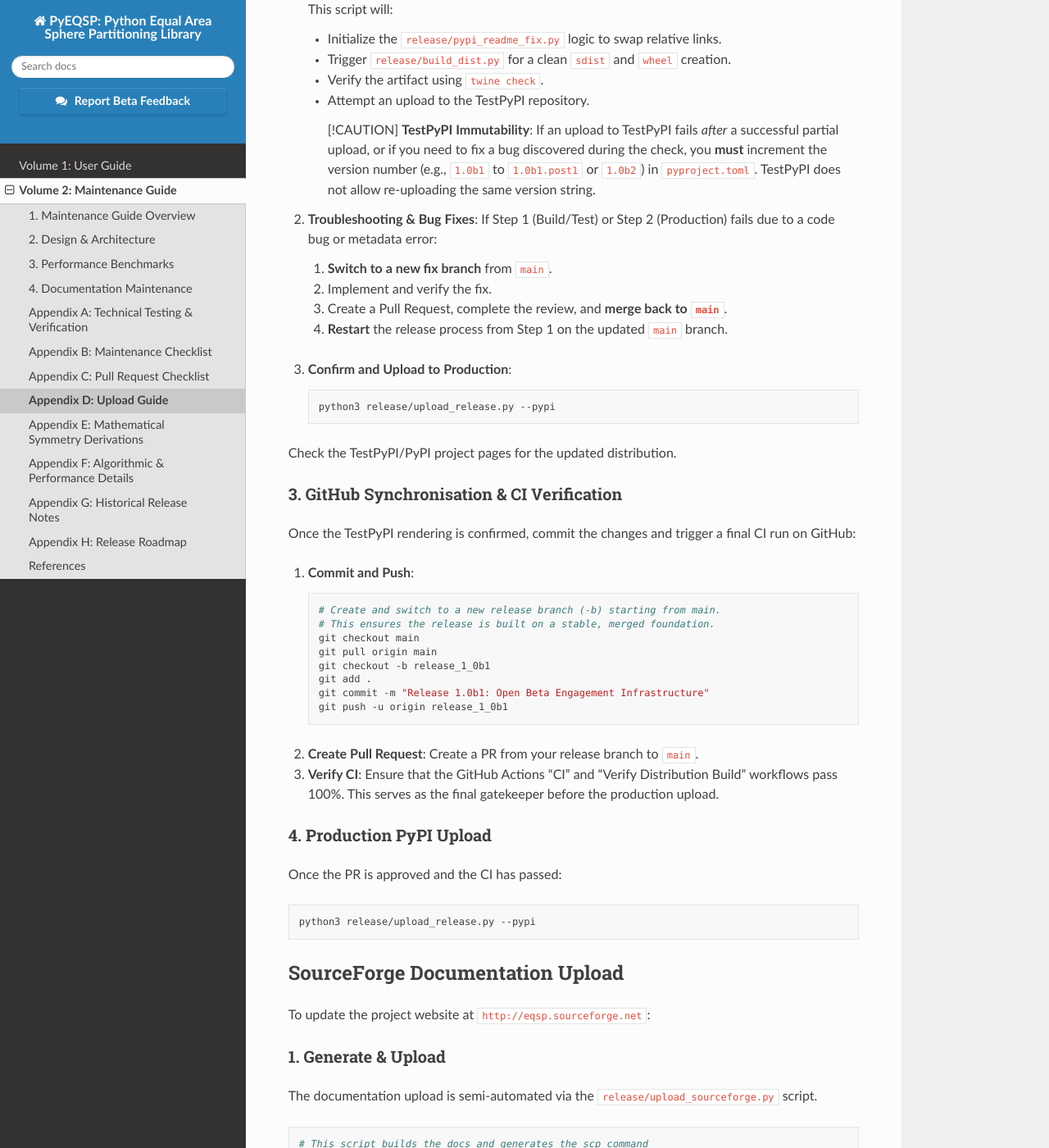
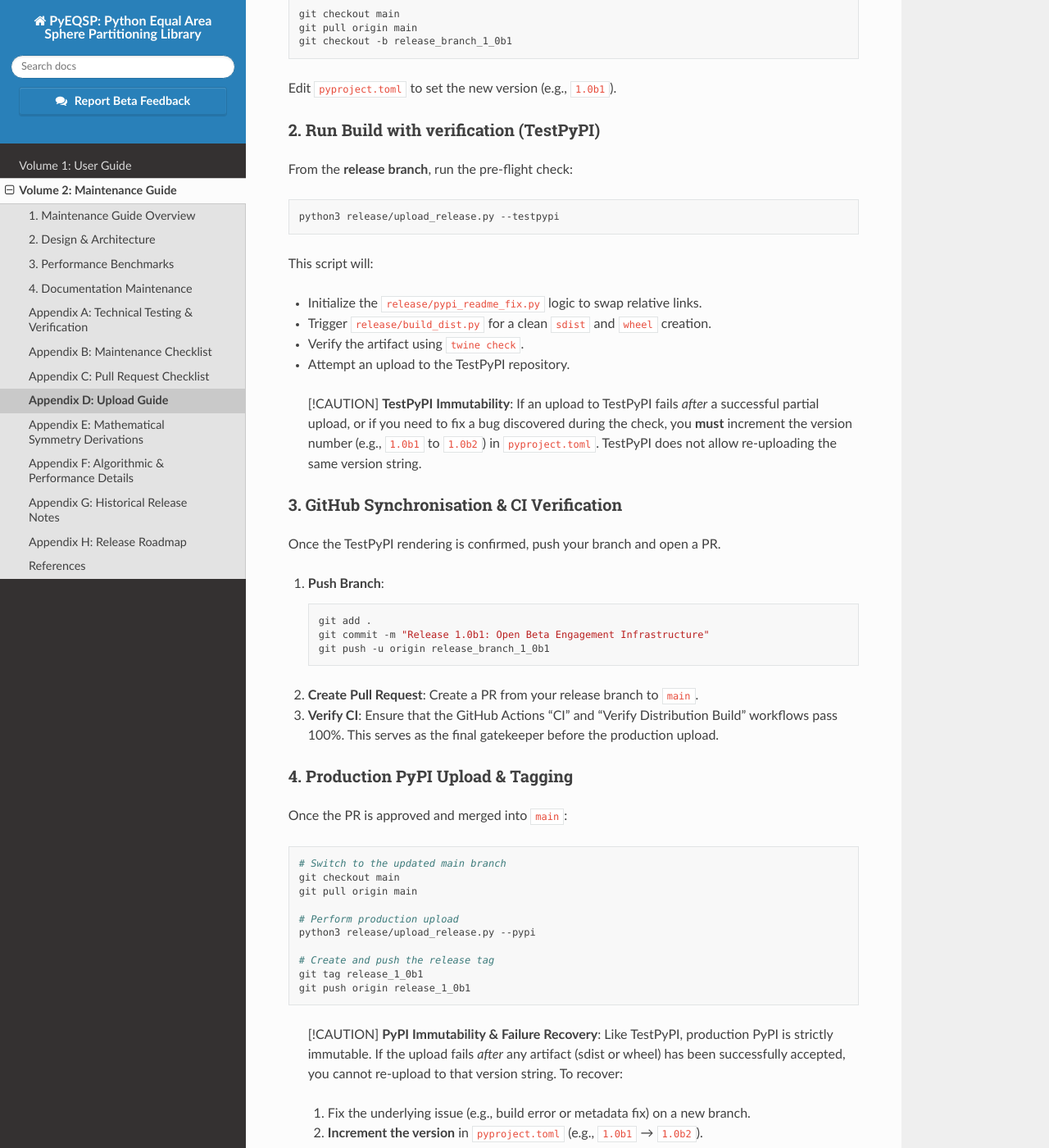
Before and after one commit to penguian/eqsp, a Sphinx documentation site: the page built from doc/maintainer/upload_guide.md, in a window 1280 px wide and 1400 px high, scrolled down 585 px. Shown: the whole window at 82% size. Built offline with Sphinx 7.4.7 and the Read the Docs theme 3.1.0, drawn with Linux system fonts in a browser that asks for light colours; some of the changed text lies outside the part shown.

Commit message:
Improve the upload guide and reorganize the Maintenance Guide

````diff
--- a/doc/maintainer/upload_guide.md
+++ b/doc/maintainer/upload_guide.md
@@ -3,52 +3,43 @@
 This guide details the procedures for uploading PyEQSP distributions and documentation to their respective hosting platforms using the project's automation suite.
 
 > [!IMPORTANT]
-> **Branch Assumption**: All release procedures (Step 1 onwards) assume you are starting from a clean and up-to-date **`main`** branch. Ensure all feature PRs have been merged before proceeding.
+> **Protected Branch Policy**: These procedures assume the **`main`** branch is protected. All changes, including version bumps, must be performed on a release branch and merged via Pull Request after verification.
 
 ## Release Distribution (PyPI / TestPyPI)
 
 To build and upload the package, use the scripts in the `release/` directory. These scripts ensure that all documentation links are converted to absolute GitHub URLs for correct rendering on project pages.
 
-1.  **Run Build with verification**:
-    ```bash
-    python3 release/upload_release.py --testpypi
-    ```
-    This script will:
-    *   Initialize the `release/pypi_readme_fix.py` logic to swap relative links.
-    *   Trigger `release/build_dist.py` for a clean `sdist` and `wheel` creation.
-    *   Verify the artifact using `twine check`.
-    *   Attempt an upload to the TestPyPI repository.
+### 1. Create Release Branch & Version Bump
+Start from an up-to-date `main` branch and create a dedicated staging area.
+```bash
+git checkout main
+git pull origin main
+git checkout -b release_branch_1_0b1
+```
+Edit `pyproject.toml` to set the new version (e.g., `1.0b1`).
 
-    > [!CAUTION]
-    > **TestPyPI Immutability**: If an upload to TestPyPI fails *after* a successful partial upload, or if you need to fix a bug discovered during the check, you **must** increment the version number (e.g., `1.0b1` to `1.0b1.post1` or `1.0b2`) in `pyproject.toml`. TestPyPI does not allow re-uploading the same version string.
+### 2. Run Build with verification (TestPyPI)
+From the **release branch**, run the pre-flight check:
+```bash
+python3 release/upload_release.py --testpypi
+```
+This script will:
+*   Initialize the `release/pypi_readme_fix.py` logic to swap relative links.
+*   Trigger `release/build_dist.py` for a clean `sdist` and `wheel` creation.
+*   Verify the artifact using `twine check`.
+*   Attempt an upload to the TestPyPI repository.
 
-2.  **Troubleshooting & Bug Fixes**:
-    If Step 1 (Build/Test) or Step 2 (Production) fails due to a code bug or metadata error:
-    1.  **Switch to a new fix branch** from `main`.
-    2.  Implement and verify the fix.
-    3.  Create a Pull Request, complete the review, and **merge back to `main`**.
-    4.  **Restart** the release process from Step 1 on the updated `main` branch.
-
-3.  **Confirm and Upload to Production**:
-    ```bash
-    python3 release/upload_release.py --pypi
-    ```
-
-Check the TestPyPI/PyPI project pages for the updated distribution.
+> [!CAUTION]
+> **TestPyPI Immutability**: If an upload to TestPyPI fails *after* a successful partial upload, or if you need to fix a bug discovered during the check, you **must** increment the version number (e.g., `1.0b1` to `1.0b2`) in `pyproject.toml`. TestPyPI does not allow re-uploading the same version string.
 
 ### 3. GitHub Synchronisation & CI Verification
-Once the TestPyPI rendering is confirmed, commit the changes and trigger a final CI run on GitHub:
+Once the TestPyPI rendering is confirmed, push your branch and open a PR.
 
-1. **Commit and Push**:
+1. **Push Branch**:
    ```bash
-   # Create and switch to a new release branch (-b) starting from main.
-   # This ensures the release is built on a stable, merged foundation.
-   git checkout main
-   git pull origin main
-   git checkout -b release_1_0b1
    git add .
    git commit -m "Release 1.0b1: Open Beta Engagement Infrastructure"
-   git push -u origin release_1_0b1
+   git push -u origin release_branch_1_0b1
    ```
 
 2. **Create Pull Request**:
@@ -57,11 +48,26 @@ Once the TestPyPI rendering is confirmed, commit the changes and trigger a final
 3. **Verify CI**:
    Ensure that the GitHub Actions "CI" and "Verify Distribution Build" workflows pass 100%. This serves as the final gatekeeper before the production upload.
 
-### 4. Production PyPI Upload
-Once the PR is approved and the CI has passed:
+### 4. Production PyPI Upload & Tagging
+Once the PR is approved and merged into `main`:
 ```bash
+# Switch to the updated main branch
+git checkout main
+git pull origin main
+
+# Perform production upload
 python3 release/upload_release.py --pypi
+
+# Create and push the release tag
+git tag release_1_0b1
+git push origin release_1_0b1
 ```
+
+> [!CAUTION]
+> **PyPI Immutability & Failure Recovery**: Like TestPyPI, production PyPI is strictly immutable. If the upload fails *after* any artifact (sdist or wheel) has been successfully accepted, you cannot re-upload to that version string. To recover:
+> 1. Fix the underlying issue (e.g., build error or metadata fix) on a new branch.
+> 2. **Increment the version** in `pyproject.toml` (e.g., `1.0b1` → `1.0b2`).
+> 3. Restart the entire release process from Step 1.
 
 ## SourceForge Documentation Upload
 
--- a/doc/maintenance_guide.md
+++ b/doc/maintenance_guide.md
@@ -1,6 +1,25 @@
 # Volume 2: The Maintenance Guide
 
 This guide is intended for developers, contributors, and project maintainers of the **PyEQSP** library. It covers the technical architecture, optimization strategies, and the release lifecycle.
+
+## Project Governance
+
+### Roles and Responsibilities
+
+| Role | Scope | Production Credential Access |
+|---|---|---|
+| **Owner** | Full admin of GitHub, SourceForge, PyPI | Yes (all) |
+| **Administrator** | CI secrets, API tokens, ReadTheDocs | Yes (scoped) |
+| **Maintainer** | PR review, merges into `main`, release tags | No |
+| **Contributor** | Forked PRs, bug reports, documentation | No |
+
+### Security & Credential Management
+
+Release operations to PyPI and SourceForge require owner or administrator credentials.
+- **PyPI**: Use API tokens rather than account passwords. Store tokens in `~/.pypirc` or provide them via the `TWINE_PASSWORD` environment variable (the standard for both tokens and passwords).
+- **SourceForge**: Managed via SSH keys. The `upload_sourceforge.py` script generates an `scp` command but does not execute it, allowing the maintainer to review and authenticate manually.
+
+Non-owners should never have access to production secrets. All automation is designed to be run from developers' local machines using their own credentials.
 
 ## System Requirements for Maintenance
 
@@ -84,57 +103,34 @@ Documentation is managed using Sphinx and MyST-Parser.
 
 For standard operating procedures about building and hosting, see the [Documentation Maintenance Guide](maintainer/documentation_maintenance.md).
 
-## Project Governance
-
-### Roles and Responsibilities
-
-| Role | Scope | Production Credential Access |
-|---|---|---|
-| **Owner** | Full admin of GitHub, SourceForge, PyPI | Yes (all) |
-| **Administrator** | CI secrets, API tokens, ReadTheDocs | Yes (scoped) |
-| **Maintainer** | PR review, merges into `main`, release tags | No |
-| **Contributor** | Forked PRs, bug reports, documentation | No |
-
-### Security & Credential Management
-
-Release operations to PyPI and SourceForge require owner or administrator credentials.
-- **PyPI**: Use API tokens rather than account passwords. Store tokens in `~/.pypirc` or provide them via the `TWINE_PASSWORD` environment variable (the standard for both tokens and passwords).
-- **SourceForge**: Managed via SSH keys. The `upload_sourceforge.py` script generates an `scp` command but does not execute it, allowing the maintainer to review and authenticate manually.
-
-Non-owners should never have access to production secrets. All automation is designed to be run from developers' local machines using their own credentials.
-
 ## Release & Lifecycle
 
 ### Release Procedures
 
-Release 0.99.7 introduced a suite of automated scripts and strict quality guardrails to ensure consistency:
+PyEQSP uses a staging-based release workflow to protect the `main` branch from unverified distribution metadata:
 
-1. **Build and Check**: Use `release/build_dist.py` to generate the distribution and run `twine check`.
-2. **TestPyPI Upload**: Use `release/upload_release.py --testpypi` to verify documentation link rendering on the TestPyPI project page.
-3. **Internal Review**: Review the PyPI overview and confirm all relative links now point correctly to GitHub.
-4. **Production PyPI Upload**: Once the PR is approved and CI passes, use `release/upload_release.py --pypi` for the final deployment.
+1. **Staging & TestPyPI**: From a new **release branch**, use `release/upload_release.py --testpypi`. This automatically builds the distribution and uploads to TestPyPI for verification.
+2. **Internal Review**: Review the TestPyPI project page to confirm that documentation links correctly point to absolute GitHub URLs.
+3. **Integration & PR**: Push the release branch and open a PR to `main`. Once CI passes and the PR is merged, the authoritative `main` branch is ready for deployment.
+4. **Production PyPI Upload & Tagging**: From the updated `main` branch, use `release/upload_release.py --pypi` for the deployment, then create and push the version tag (e.g., `git tag release_1_0b1 && git push origin release_1_0b1`).
 5. **SourceForge Upload**: Use `release/upload_sourceforge.py` to host the Sphinx HTML documentation.
 
 For detailed instructions on these scripts, see **Appendix D**: [Upload Guide](maintainer/upload_guide.md).
 
-### Historical Release Notes
-Historical and current release details are tracked in the `doc/maintainer/` directory:
-- [Historical Release Notes](maintainer/release_notes.md)
-- [Release Roadmap](maintainer/release_roadmap.md)
-- [Maintenance Checklist](maintainer/maintenance_implementation_checklist.md)
+### Branching and Tagging Strategy
 
-## Appendices
+PyEQSP follows a strategy where the `main` branch serves as the authoritative record for all production releases.
 
-The following appendices provide detailed technical checklists, mathematical derivations, and historical data for project maintenance:
+| Phase | Branch | Action | Upload Target |
+| :--- | :--- | :--- | :--- |
+| **1. Staging** | `release_branch_1_0b1` | Create branch; Version bump; `upload_release.py --testpypi` | **TestPyPI** |
+| **2. Verification** | `release_branch_1_0b1` | Confirm rendering; Push PR to GitHub | *CI Only* |
+| **3. Integration** | `main` | **Merge** PR into `main` | — |
+| **4. Deployment** | `main` | `upload_release.py --pypi` | **Production PyPI** |
+| **5. Snapshot** | `main` | `git tag release_1_0b1` | **GitHub Tags** |
 
-- **Appendix A**: [Technical Testing & Verification](maintainer/testing_details.md)
-- **Appendix B**: [Maintenance Checklist](maintainer/maintenance_implementation_checklist.md)
-- **Appendix C**: [Pull Request Checklist](maintainer/pr_checklist.md)
-- **Appendix D**: [Upload Guide](maintainer/upload_guide.md)
-- **Appendix E**: [Mathematical Symmetry Derivations](maintainer/technical_symmetry.md)
-- **Appendix F**: [Algorithmic & Performance Details](maintainer/algorithmic_optimizations.md)
-- **Appendix G**: [Historical Release Notes](maintainer/release_notes.md)
-- **Appendix H**: [Release Roadmap](maintainer/release_roadmap.md)
+#### Commits and Tags
+Every release tag (e.g., `release_1_0b1`) is applied exclusively to the **merge commit** on the `main` branch. This ensures that the tag points to a state of the code that has been fully integrated, verified by CI, and matches the distribution uploaded to PyPI. Consequently, **tagged commits are always on the `main` branch**.
 
 ### Troubleshooting Release Issues
 
@@ -151,4 +147,31 @@ If you install from TestPyPI and see an older version (e.g., seeing 0.99.3 when
    ```
 3. **Check Propagation**: TestPyPI may take a minute to propagate new uploads. If the mismatch persists, verify the version on the [TestPyPI project page](https://test.pypi.org/project/pyeqsp/).
 
+#### Production PyPI Upload Failure
+If an upload to the production PyPI repository fails, it is often due to PyPI's strict immutability rules.
+
+1.  **Check Immutability**: If any artifact (sdist or wheel) was successfully accepted before the failure, you **cannot** re-upload the same version string.
+2.  **Consult Failure Recovery**: For a detailed step-by-step recovery process, see the **PyPI Immutability & Failure Recovery** caution in the [Upload Guide](maintainer/upload_guide.md).
+3.  **Increment Version**: You must increment the version in `pyproject.toml` (e.g., to `1.0b2`) before restarting the release process.
+
+### Historical Release Notes
+Unlike the user-facing [CHANGELOG.md](https://github.com/penguian/pyeqsp/blob/main/CHANGELOG.md), which focuses on library features and API changes, the **Historical Release Notes** track the internal evolution of the project's infrastructure, CI/CD pipelines, and maintenance automation.
+
+Detailed logs and historical metadata are tracked in:
+- [Historical Release Notes](maintainer/release_notes.md): History of infrastructure changes and release-time quality metrics.
+- [Release Roadmap](maintainer/release_roadmap.md): Strategic development phases and planned milestones.
+
+## Appendices
+
+The following appendices provide detailed technical checklists, mathematical derivations, and historical data for project maintenance:
+
+- **Appendix A**: [Technical Testing & Verification](maintainer/testing_details.md)
+- **Appendix B**: [Maintenance Checklist](maintainer/maintenance_implementation_checklist.md)
+- **Appendix C**: [Pull Request Checklist](maintainer/pr_checklist.md)
+- **Appendix D**: [Upload Guide](maintainer/upload_guide.md)
+- **Appendix E**: [Mathematical Symmetry Derivations](maintainer/technical_symmetry.md)
+- **Appendix F**: [Algorithmic & Performance Details](maintainer/algorithmic_optimizations.md)
+- **Appendix G**: [Historical Release Notes](maintainer/release_notes.md)
+- **Appendix H**: [Release Roadmap](maintainer/release_roadmap.md)
+
 For the full list of mathematical foundations and technical resources cited in this volume, see the [References](maintainer/references_vol2.md) chapter.
````
Also changed, not shown: other parts of doc/maintenance_guide.md (+1 -1 lines), doc/maintainer/release_notes.md (+125 -125 lines), doc/maintainer/release_roadmap.md (+2 -2 lines).
